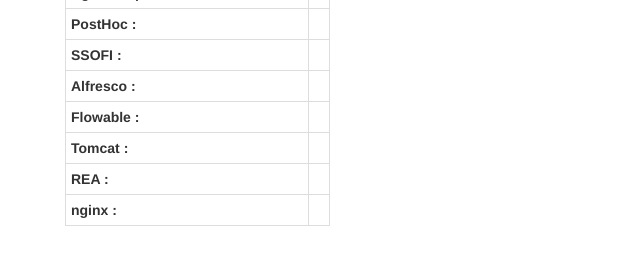
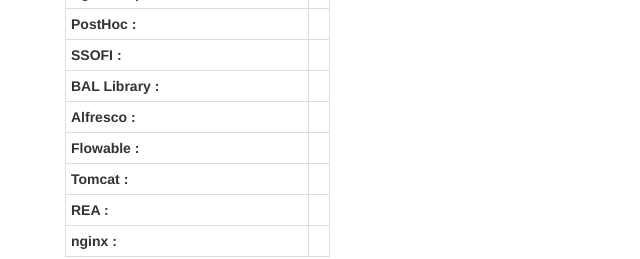
Before and after one commit to gkranenborg/DXP, a plain HTML site: page web/appversions.html in a window 1280 px wide. Shown: the part 495-754 px from the top of the page, 0-640 px from the left. Drawn offline with Linux system fonts and the light colour scheme; no server answers.

Commit message:
Version 13.3

```diff
--- a/web/appversions.html
+++ b/web/appversions.html
@@ -100,6 +100,10 @@
 			<th>{{appversions.ssofi}}</th>
 		</tr>
 		<tr>
+			<th>BAL Library :</th>
+			<th>{{appversions.ballib}}</th>
+		</tr>
+		<tr>
 			<th>Alfresco :</th>
 			<th>{{appversions.alfresco}}</th>
 		</tr>
```
Also changed, not shown: 1 other file.
